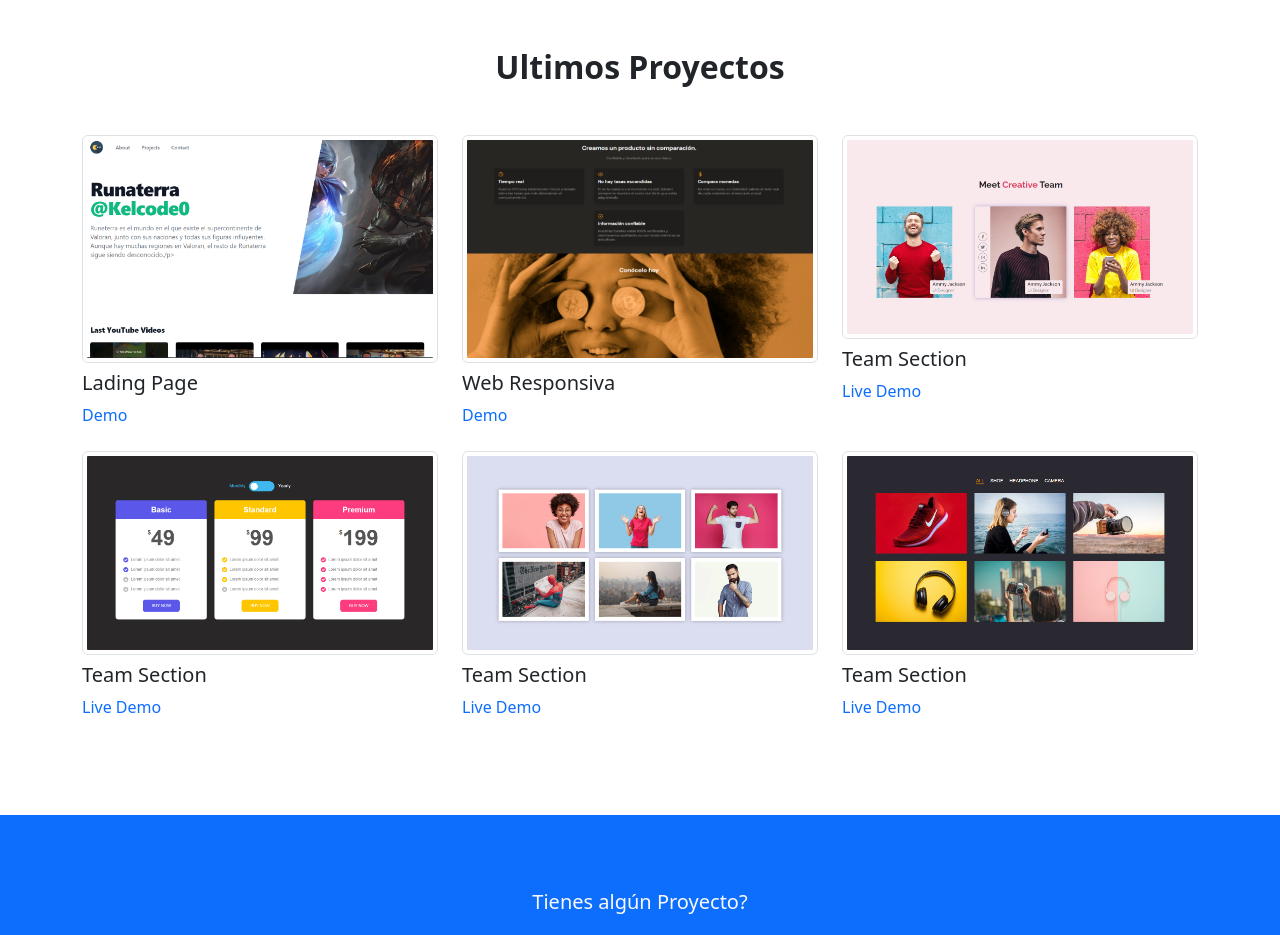
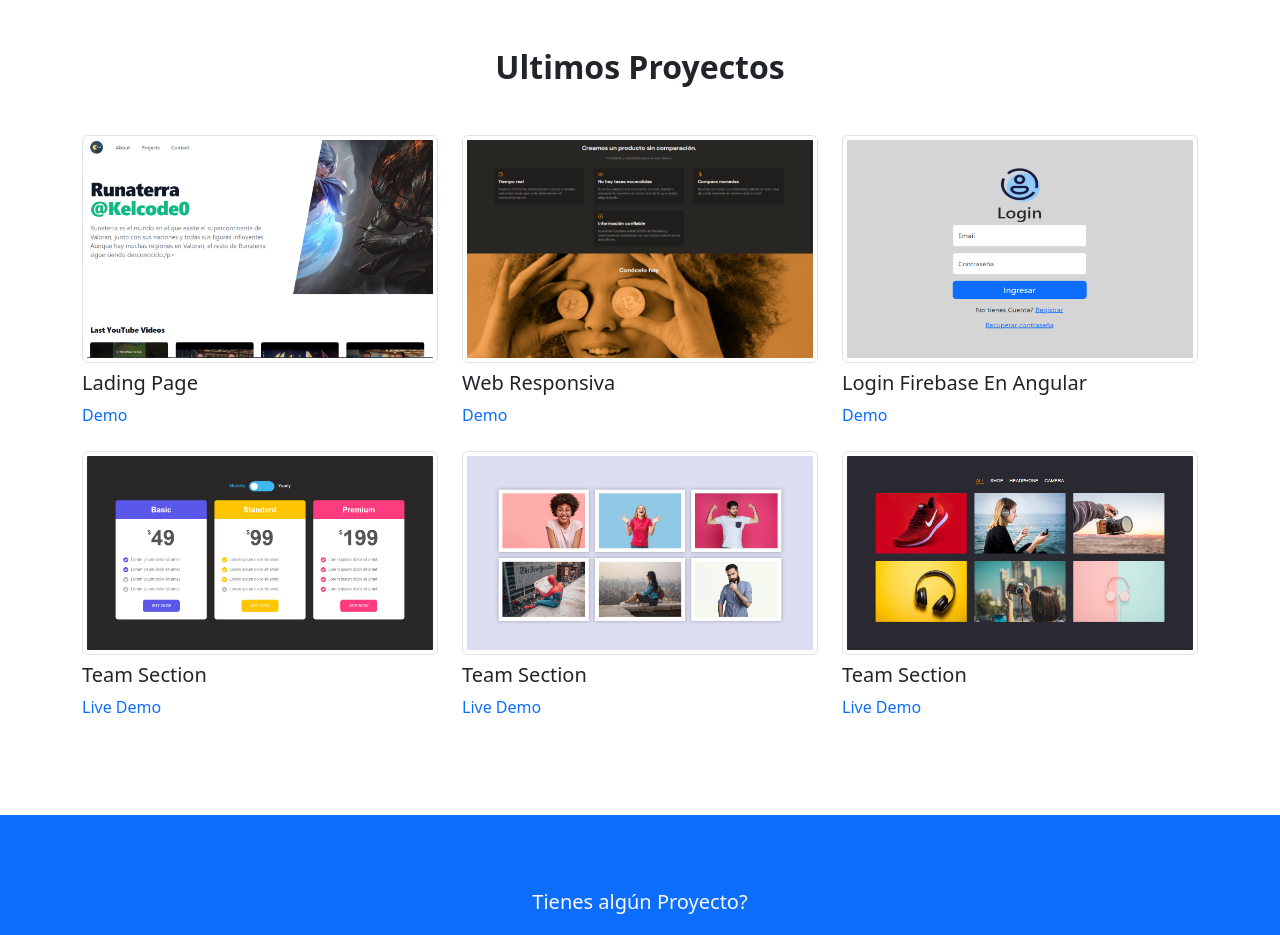
Before and after one commit to kelcode0/Portfolio, a plain HTML site: page index.html in a window 1280 px wide. Shown: the part 2100-3035 px from the top of the page. Drawn offline with Linux system fonts and the light colour scheme.

Commit message:
proyectos Links

```diff
--- a/index.html
+++ b/index.html
@@ -245,9 +245,9 @@
 
           <div class="col-md-6 col-lg-4">
             <div class="portfolio-item">
-              <img src="./assets/portfolio/3.jpg"  class="w-100 img-thumbnail" alt="">
-              <h3 class="text-capitalize fs-5 my-2">Team Section</h3>
-              <p class="mb-4"><a href="#" class="text-primary text-decoration-none">Live Demo</a></p>
+              <img src="./assets/portfolio/login.PNG"  class="w-100 img-thumbnail" alt="">
+              <h3 class="text-capitalize fs-5 my-2">Login Firebase en Angular</h3>
+              <p class="mb-4"><a href="https://login-angular-8df51.web.app/login" target="_blank" class="text-primary text-decoration-none"> Demo</a></p>
             </div>
           </div>
 
```
Also changed, not shown: assets/portfolio/login.PNG (added).
